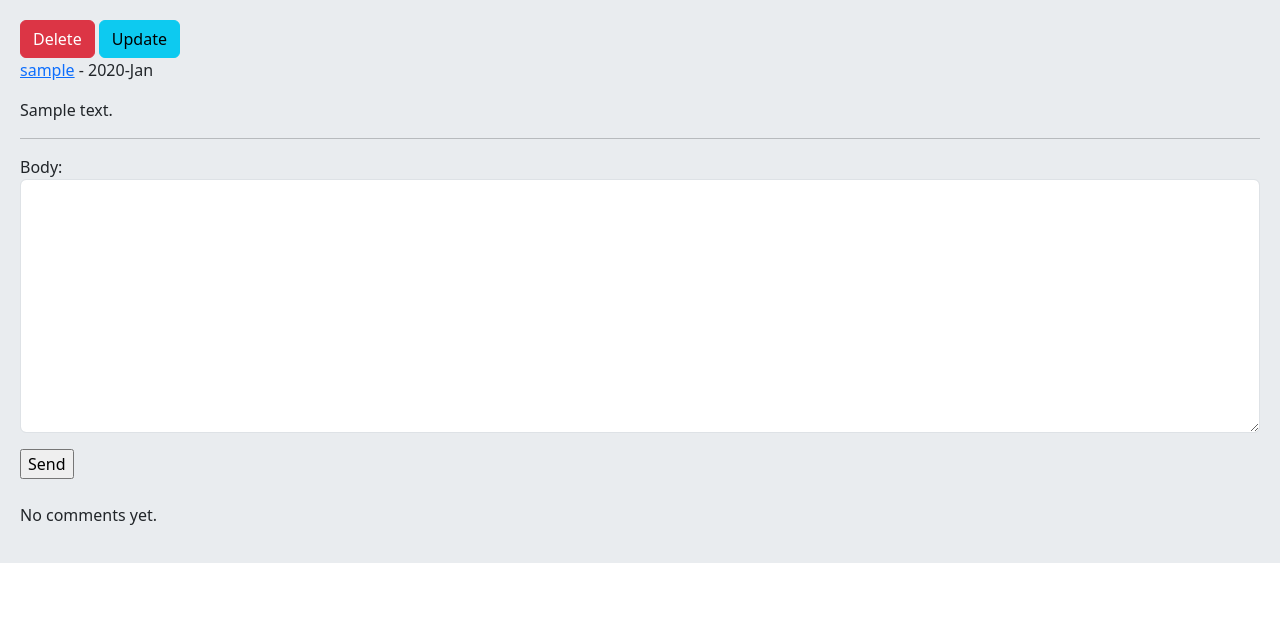
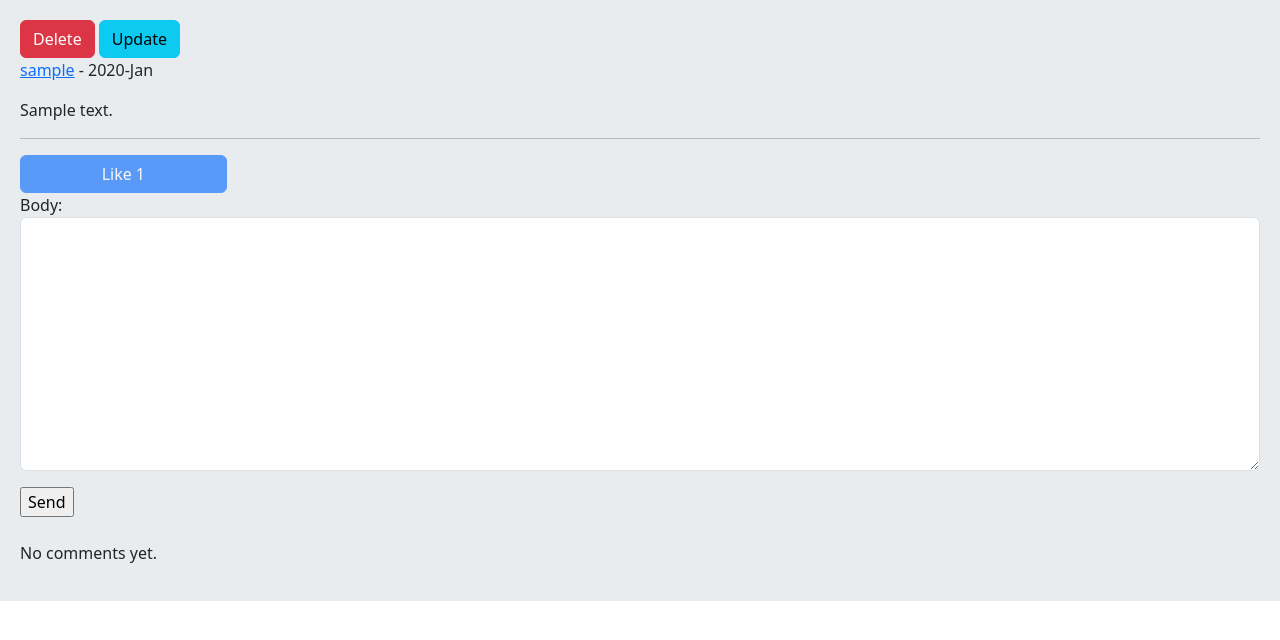
Before and after one commit to arashkarimi1999/social_moongard, a Django app: a page that uses home/templates/home/detail.html in a window 1280 px wide. Shown: the part 56-696 px from the top of the page. Run offline with Django 4.2, Linux system fonts and the light colour scheme; a user stored in the database is signed in; tables that the repository leaves empty hold one stand-in row (values such as "Sample post").

Commit message:
add post_like

```diff
--- a/home/admin.py
+++ b/home/admin.py
@@ -1,5 +1,5 @@
 from django.contrib import admin
-from .models import Post, Comment
+from .models import Post, Comment, Vote
 
 
 @admin.register(Post)
@@ -15,3 +15,6 @@ class PostAdmin(admin.ModelAdmin):
 class CommentAdmin(admin.ModelAdmin):
     list_display = ('user', 'post', 'created', 'is_reply')
     raw_id_fields = ('user', 'post', 'reply')
+
+
+admin.site.register(Vote)
--- a/home/models.py
+++ b/home/models.py
@@ -19,6 +19,16 @@ class Post(models.Model):
     def get_absolute_url(self):
         return reverse("home:post_detail", args = [self.id, self.slug])
 
+    def get_likes_count(self):
+        return self.pvotes.count()
+
+    def user_can_like(self, user):
+        user_like = Vote.objects.filter(post=self, user=user).exists()
+        # user_like = user.uvotes.filter(post=self).exists()
+        if user_like:
+            return True
+        return False
+
 
 class Comment(models.Model):
     user = models.ForeignKey(User, on_delete=models.CASCADE, related_name='ucomments')
@@ -30,3 +40,12 @@ class Comment(models.Model):
 
     def __str__(self):
         return f"{self.user} - {self.body[:30]}"
+
+
+class Vote(models.Model):
+    user = models.ForeignKey(User, on_delete=models.CASCADE, related_name='uvotes')
+    post = models.ForeignKey(Post, on_delete=models.CASCADE, related_name='pvotes')
+
+
+    def __str__(self):
+        return f"{self.user} liked {self.slug}"
--- a/home/templates/home/detail.html
+++ b/home/templates/home/detail.html
@@ -11,6 +11,8 @@
     <p>{{ post.body }}</p><hr>
 
     {% if request.user.is_authenticated %}
+
+        <a href="{% url 'home:post_like' post.id %}" class="{% if can_like %}disabled{% endif %} btn btn-primary col-md-2">Like {{ post.get_likes_count }}</a>
         <form action="" method="post">
             {% csrf_token %}
             {{ form.as_p }}
--- a/home/urls.py
+++ b/home/urls.py
@@ -11,4 +11,5 @@ urlpatterns = [
     path('post/update/<int:post_id>/', views.PostUpdateView.as_view(), name="post_update"),
     path('post/create/', views.PostCreateView.as_view(), name="post_create"),
     path('reply/<int:post_id>/<int:comment_id>/', views.PostAddReplyView.as_view(), name="add_reply"),
+    path('like/<int:post_id>/', views.PostLikeView.as_view(), name="post_like"),
 ]
--- a/home/views.py
+++ b/home/views.py
@@ -2,7 +2,7 @@ from typing import Any
 from django.http import HttpRequest
 from django.shortcuts import render, redirect, get_object_or_404
 from django.views import View
-from .models import Post, Comment
+from .models import Post, Comment, Vote
 from django.contrib.auth.mixins import LoginRequiredMixin
 from django.contrib import messages
 from .forms import PostCreateUpdateForm, CommentCreateForm, CommentReplyForm
@@ -29,6 +29,9 @@ class PostDetailView(View):
     def get(self, request, *args, **kwargs):
         # post = Post.objects.get(id=post_id, slug=post_slug)
         comments = self.post_instance.pcomments.filter(is_reply=False)
+        can_like = False
+        if request.user.is_authenticated and self.post_instance.user_can_like(request.user):
+            can_like = True
         return render(
             request,
             'home/detail.html',
@@ -36,7 +39,8 @@ class PostDetailView(View):
                 "post": self.post_instance,
                 "comments": comments,
                 "form": self.form_class,
-                "reply_form": self.form_class_reply
+                "reply_form": self.form_class_reply,
+                "can_like": can_like
             }
         )
 
@@ -130,3 +134,16 @@ class PostAddReplyView(LoginRequiredMixin, View):
             reply.save()
             messages.success(request, "your reply submitted successfully.", "success")
         return redirect("home:post_detail", post.id, post.slug)
+
+
+class PostLikeView(LoginRequiredMixin, View):
+
+    def get(self, request, post_id):
+        post = get_object_or_404(Post, id=post_id)
+        like = Vote.objects.filter(user=request.user, post=post)
+        if like.exists():
+            messages.error(request, "You have already liked this post.", "danger")
+        else:
+            Vote.objects.create(user=request.user, post=post)
+            messages.success(request, "You liked this post.", "success")
+        return redirect("home:post_detail", post.id, post.slug)
```
